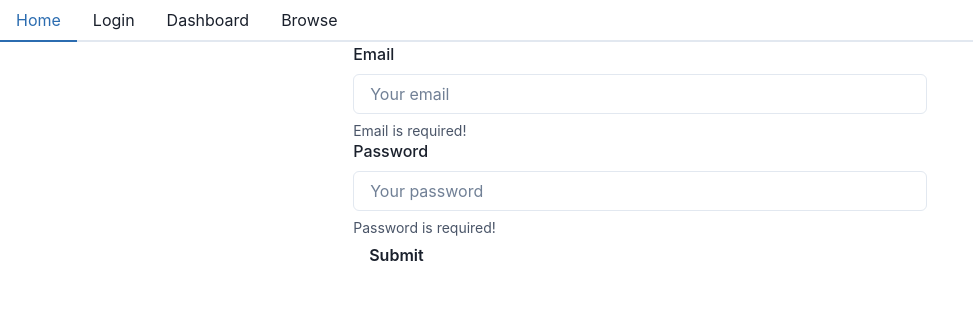
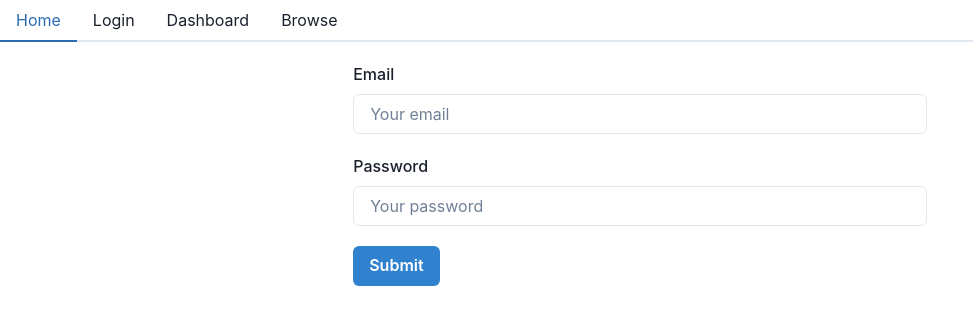
Before and after one commit to s0m3y3/lymb, a React (Vite) app in the folder client/: page /login in a window 1280 px wide. Shown: the top 324 px of the page, without its empty margins (0-973 px from the left). Built offline with nearby package versions, Linux system fonts and the light colour scheme; a web font is replaced by a local one.

Commit message:
small visual changes

```diff
--- a/client/src/components/LoginForm.jsx
+++ b/client/src/components/LoginForm.jsx
@@ -72,7 +72,7 @@ const LoginForm = () => {
         >
           Something went wrong with your login credentials!
         </FormErrorMessage>
-        <FormControl className="mb-3">
+        <FormControl marginY={5}>
           <FormLabel htmlFor="email">Email</FormLabel>
           <Input
             type="text"
@@ -82,10 +82,10 @@ const LoginForm = () => {
             value={userFormData.email}
             required
           />
-          <FormHelperText type="invalid">Email is required!</FormHelperText>
+          {/* <FormHelperText type="invalid">Email is required!</FormHelperText> */}
         </FormControl>
 
-        <FormControl className="mb-3">
+        <FormControl  marginY={5}>
           <FormLabel htmlFor="password">Password</FormLabel>
           <Input
             type="password"
@@ -95,12 +95,13 @@ const LoginForm = () => {
             value={userFormData.password}
             required
           />
-          <FormHelperText type="invalid">Password is required!</FormHelperText>
+          {/* <FormHelperText type="invalid">Password is required!</FormHelperText> */}
         </FormControl>
         <Button
           disabled={!(userFormData.email && userFormData.password)}
           type="submit"
-          variant="success"
+          // variant="success"
+          colorScheme="blue"
         >
           Submit
         </Button>
```
